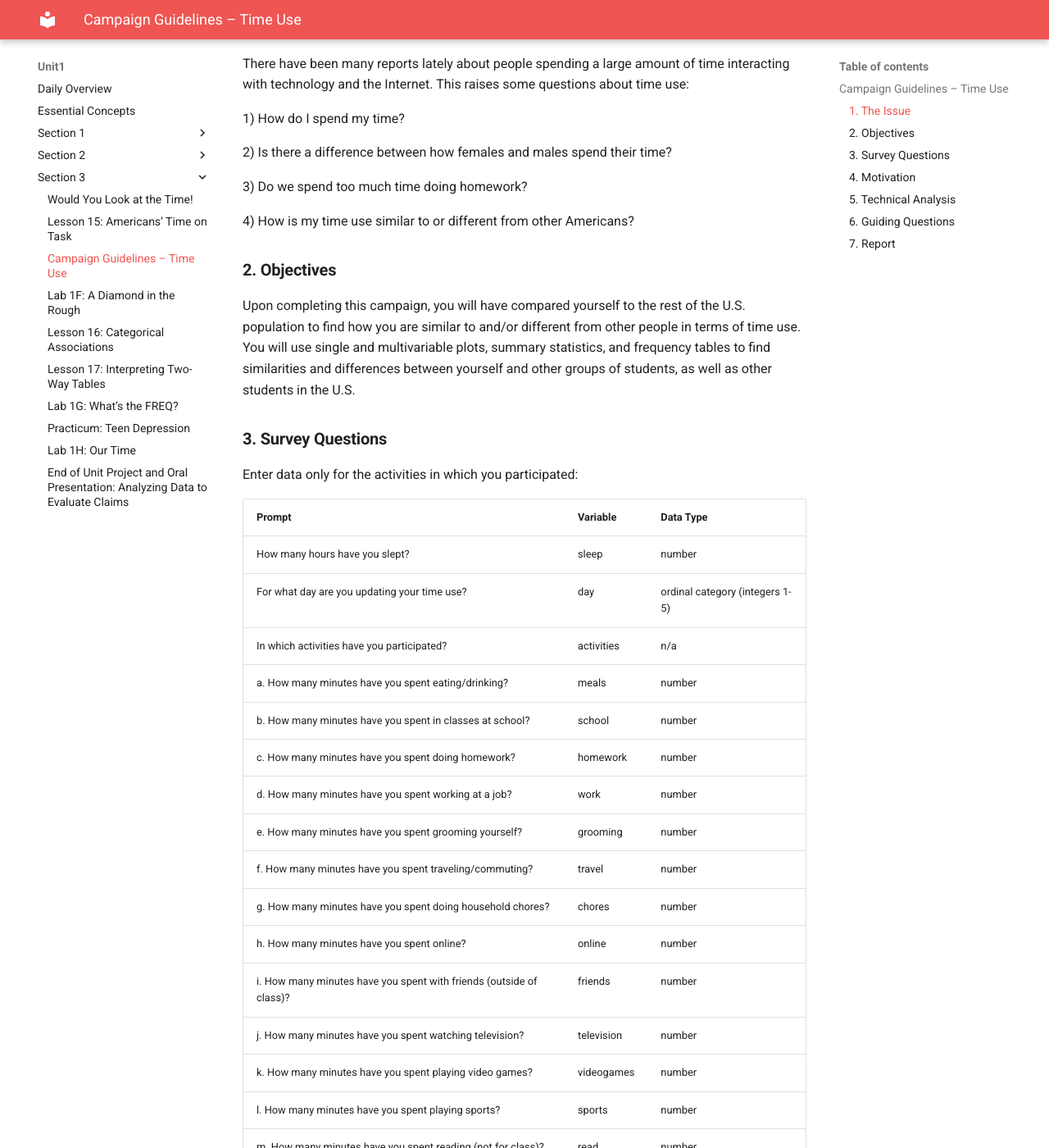
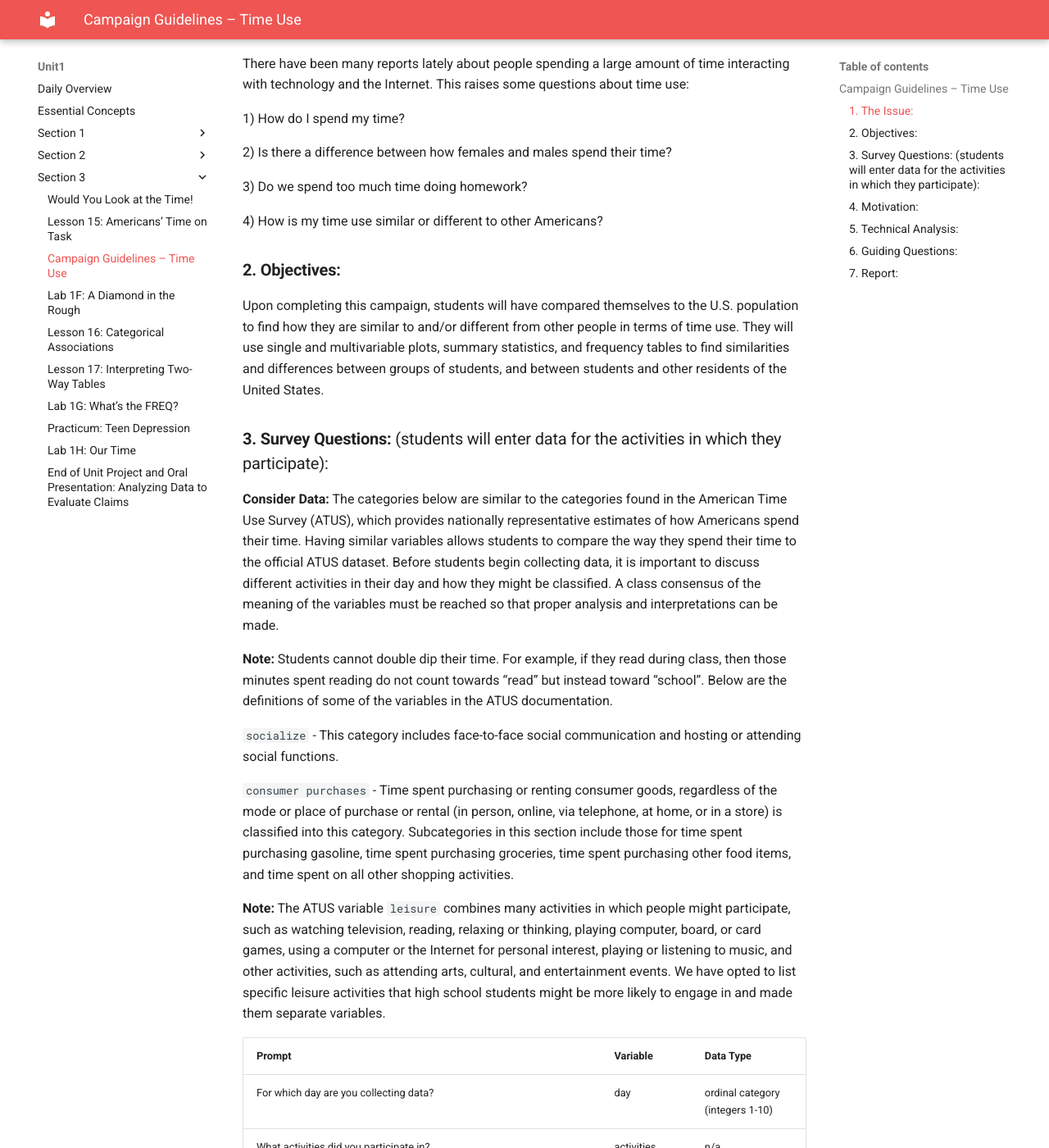
Before and after one commit to ThinkDataEd/student, an MkDocs documentation site: the page built from docs/unit1/campaign2.md, in a window 1280 px wide and 1400 px high, scrolled down 260 px. Shown: the whole window at 82% size. Built offline with MkDocs 1.6.1 and Material for MkDocs 9.7.7, drawn with Linux system fonts in a browser that asks for light colours; some of the changed text lies outside the part shown.

Commit message:
updated campaigns

```diff
--- a/docs/unit1/campaign2.md
+++ b/docs/unit1/campaign2.md
@@ -1,6 +1,6 @@
 ##**Campaign Guidelines – Time Use**
 
-###**1. The Issue**
+###**1. The Issue:**
 There have been many reports lately about people spending a large amount of time interacting with
 technology and the Internet. This raises some questions about time use:
 
@@ -10,63 +10,84 @@
 
 3) Do we spend too much time doing homework?
 
-4) How is my time use similar to or different from other Americans?
+4) How is my time use similar or different to other Americans?
 
-###**2. Objectives**
-Upon completing this campaign, you will have compared yourself to the rest of the U.S. population to
-find how you are similar to and/or different from other people in terms of time use. You will use
+###**2. Objectives:**
+Upon completing this campaign, students will have compared themselves to the U.S. population to
+find how they are similar to and/or different from other people in terms of time use. They will use
 single and multivariable plots, summary statistics, and frequency tables to find similarities and
-differences between yourself and other groups of students, as well as other students in the U.S.
+differences between groups of students, and between students and other residents of the United
+States.
 
-###**3. Survey Questions**
-Enter data only for the activities in which you participated:
+###**3. Survey Questions:** (students will enter data for the activities in which they participate):
+
+**Consider Data:** The categories below are similar to the categories found in the American Time Use Survey (ATUS), which provides nationally representative estimates of how Americans spend their time. Having similar variables allows students to compare the way they spend their time to the official ATUS dataset. Before students begin collecting data, it is important to discuss different activities in their day and how they might be classified. A class consensus of the meaning of the variables must be reached so that proper analysis and interpretations can be made.
+
+**Note:** Students cannot double dip their time. For example, if they read during class, then those minutes spent reading do not count towards “read” but instead toward “school”.
+Below are the definitions of some of the variables in the ATUS documentation.
+
+`socialize` - This category includes face-to-face social communication and hosting or attending social functions.
+
+`consumer purchases` - Time spent purchasing or renting consumer goods, regardless of the mode or place of purchase or rental (in person, online, via telephone, at home, or in a store) is classified into this category. Subcategories in this section include those for time spent purchasing gasoline, time spent purchasing groceries, time  spent purchasing other food items, and time spent on all other shopping activities.
+
+**Note:** The ATUS variable `leisure` combines many activities in which people might participate, such as watching television, reading, relaxing or thinking, playing computer, board, or card games, using a computer or the Internet for personal interest, playing or listening to music, and other activities, such as attending arts, cultural, and entertainment events.
+We have opted to list specific leisure activities that high school students might be more likely to engage in and made them separate variables.
+
 
 | **Prompt**                                                          |**Variable**| **Data Type**                   |
 |---------------------------------------------------------------------|------------|---------------------------------|
-| How many hours have you slept?                                      | sleep      | number                          |
-| For what day are you updating your time use?                        | day        | ordinal category (integers 1-5) |
-| In which activities have you participated?                          | activities | n/a                             |
-| a. How many minutes have you spent eating/drinking?                 | meals      | number                          |
-| b. How many minutes have you spent in classes at school?            | school     | number                          |
-| c. How many minutes have you spent doing homework?                  | homework   | number                          |
-| d. How many minutes have you spent working at a job?                | work       | number                          |
-| e. How many minutes have you spent grooming yourself?               | grooming   | number                          |
-| f. How many minutes have you spent traveling/commuting?             | travel     | number                          |
-| g. How many minutes have you spent doing household chores?          | chores     | number                          |
-| h. How many minutes have you spent online?                          | online     | number                          |
-| i. How many minutes have you spent with friends (outside of class)? | friends    | number                          |
-| j. How many minutes have you spent watching television?             | television | number                          |
-| k. How many minutes have you spent playing video games?             | videogames | number                          |
-| l. How many minutes have you spent playing sports?                  | sports     | number                          |
-| m. How many minutes have you spent reading (not for class)?         | read       | number                          |
+| For which day are you collecting data?                              | day        | ordinal category (integers 1-10) |                        |
+| What activities did you participate in?                             | activities | n/a                             |
+| a. How many MINUTES did you sleep?                                  | sleep      | number                          |
+| b. How many MINUTES did you spend eating/drinking?                  | meals      | number                          |
+| c. How many MINUTES did you spend in classes at school?             | school     | number                          |
+| d. How many MINUTES did you spend doing homework?                   | homework   | number                          |
+| e. How many MINUTES did you spend working at a job?                 | work       | number                          |
+| f. How many MINUTES did you spend grooming yourself?                | grooming   | number                          |
+| g. How many MINUTES did you spend traveling/commuting?              | travel     | number                          |
+| h. How many MINUTES did you spend doing household chores?           | chores     | number                          |
+| i. How many MINUTES did you spend watching television (including streaming)? | television    | number                          |
+| j. How many MINUTES did you spend playing video games?              | videogames | number                          |
+| k. How many MINUTES did you spend participating in sports/exercise/physical activity?             | sports | number                          |
+| l. How many MINUTES did you spend reading (not for class)?          | read       | number                          |
+| m. How many MINUTES did you spend communicating (includes texting, emails, video and voice calls)?         | communicate       | number                          |
+| n. How many MINUTES did you spend socializing (outside of class, in person)?          | socialize       |
+| o. How many MINUTES did you spend on a spiritual activity?         | spiritual   |
+| p. How many MINUTES did you spend purchasing items online or in a store?         | purchases       |
+| q. How many MINUTES did you spend on hobbies/volunteering/leisure/extra-curricular activities (excluding sports and physical activity)?          | extra       |
+| r. How many MINUTES did you spend on social media?          | social_media       |
 | AUTOMATIC                                                           | location   | lat, long                       |
 | AUTOMATIC                                                           | time       | time                            |
 | AUTOMATIC                                                           | date       | date                            |
 
-**When?** You will complete surveys four times each day. It is recommended you complete your surveys according to the following schedule: before school, after school, in the evening, and before bed. You can set a reminder to make sure that you complete each survey.
+**When should you take the survey?** It is recommended that students keep a log of their time and submit one survey at the end of each day, accounting for every minute of each day of the campaign. It might be helpful to split the log into three intervals where students pause and think about what they did before school, after school and in the evening. Once the log is complete and  accounts for all 1,440 minutes of their day, students should then submit the survey corresponding to that day.
 
-**How Long?** Four times a day for five days. Ideally, 2 of these days would include a weekend.
+**How long should the campaign last?** At least five days (maximum of ten days). Ideally, two of these days would include a weekend.
 
-###**4. Motivation**
-Use the <span style="color:blue"><u>Interactive Time Use graphic</u></span> to explore how Americans spend their time.
-<ul><a href= "https://flowingdata.com/2015/11/10/counting-the-hours/">Counting the hours</a></ul><ul><a href="https://flowingdata.com/2016/12/06/how-people-like-you-spend-their-time/">How people like you spend their time</a></ul><ul><a href ="https://flowingdata.com/2015/11/30/most-common-use-of-time-by-age-and-sex/">Most common use of time by age and sex</a></ul><ul><a href="https://flowingdata.com/2015/12/15/a-day-in-the-life-of-americans/">A day in the life of americans</a></ul>
+###**4. Motivation:**
+Use the interactive graphic titled *How Men and Women Spend Their Time* found at: [https://flowingdata.com/2021/09/21/how-men-and-women-spend-their-days/](https://flowingdata.com/2021/09/21/how-men-and-women-spend-their-days/ "https://flowingdata.com/2021/09/21/how-men-and-women-spend-their-days/")
 
-You should collect time-use data at least twice per day (four times a day makes for better data) during the collection period. After the first day, your teacher will use the Campaign Monitoring Tool to see who in your class has collected the most data. A few days after this, your teacher will show you the Total Responses by Day plot so that you can discuss any patterns you see in the data.
+After the first day, monitor the data collection and ensure that each student has submitted a survey for Day 1. Continue monitoring for the remainder of the campaign.
 
-Be ready to discuss data collection issues. What makes it hard? Does this affect the quality of data? Are they any snacks that you haven't entered?
+Discuss data collection issues. What makes it hard? Does this affect the quality of data?
 
-###**5. Technical Analysis**
-RStudio and American Time Use Graphics Single/Multivariable plots: histograms, bar graphs, scatterplots, etc.
-Numerical summaries: mean, median, MAD, standard deviation. Frequency tables: One and two-way
+###**5. Technical Analysis:**
+RStudio and American time use interactive graphic
+
+Single/Multivariable plots: histograms, bar graphs, scatterplots, etc.
+
+Numerical summaries: mean, median, MAD, standard deviation.
+
+Frequency tables: One and two-way
 tables.
 
-###**6. Guiding Questions**
-1) On average, how long do you think you spend on homework?
+###**6. Guiding Questions:**
+1) On average, how long do students think they spend on homework?
 
 2) Do males or females take longer to groom themselves?
 
 3) Are there groups of students who spend their time similarly to one another?
 
-###**7. Report**
-You will complete a practicum in which you answer a statistical question based on the time-use
+###**7. Report:**
+Students will complete a practicum in which they answer a statistical question based on the time-use
 data collected.
```
Also changed, not shown: docs/unit1/campaign1.md (+6 -8 lines).
